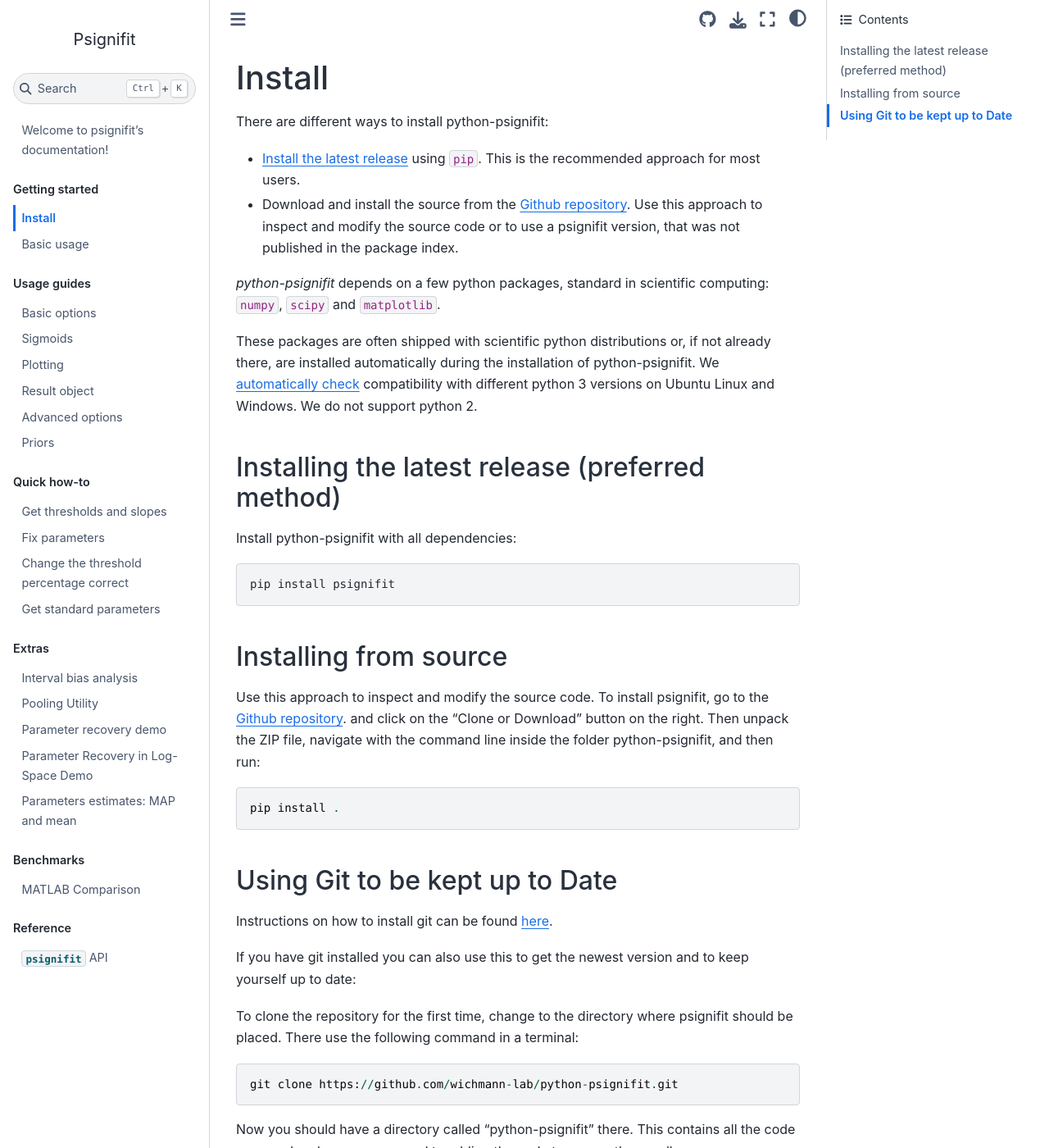
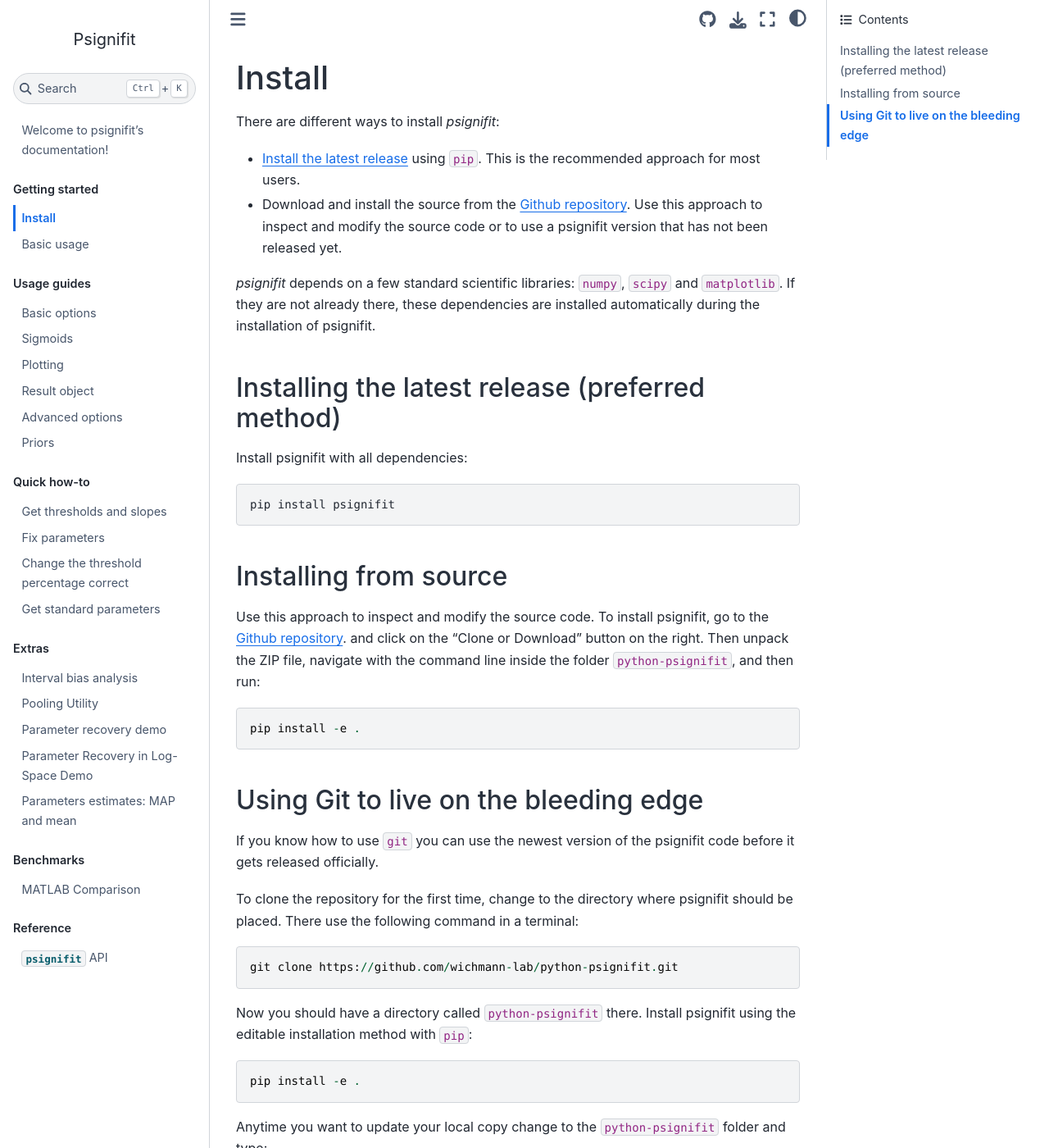
Before and after one commit to wichmann-lab/python-psignifit, a Jupyter Book: the page built from docs/install_guide.md, in a window 1280 px wide and 1400 px high. Shown: the whole window at 82% size. Built offline with Jupyter Book 1.0.4 settings and Sphinx 7.4.7 and the Sphinx Book theme 1.1.4, drawn with Linux system fonts in a browser that asks for light colours; some of the changed text lies outside the part shown.

Commit message:
reformulate the installation guide

````diff
--- a/docs/install_guide.md
+++ b/docs/install_guide.md
@@ -1,27 +1,23 @@
 # Install
 
-There are different ways to install python-psignifit:
+There are different ways to install *psignifit*:
 
 - [Install the latest release](#install-pip) using `pip`.
 This is the recommended approach for most users.
 
 - Download and install the source from the [Github repository](https://github.com/wichmann-lab/python-psignifit/).
 Use this approach to inspect and modify the source code or to use a
-psignifit version, that was not published in the package index.
+psignifit version that has not been released yet.
 
-*python-psignifit* depends on a few python packages, standard in scientific computing:
-`numpy`, `scipy` and `matplotlib`.
-
-These packages are often shipped with scientific python distributions
-or, if not already there, are installed automatically during the
-installation of python-psignifit. We [automatically check](https://github.com/wichmann-lab/python-psignifit/actions)
-compatibility with different python 3 versions on Ubuntu Linux and
-Windows. We do not support python 2.
+*psignifit* depends on a few standard scientific libraries:
+`numpy`, `scipy` and `matplotlib`. If they are not already there, these
+dependencies are installed automatically during the
+installation of psignifit.
 
 (install-pip)=
 ## Installing the latest release (preferred method)
 
-Install python-psignifit with all dependencies:
+Install psignifit with all dependencies:
 
 ```bash
 pip install psignifit
@@ -34,19 +30,16 @@
 the [Github repository](https://github.com/wichmann-lab/python-psignifit/).
 and click on the "Clone or Download" button on the right.
 Then unpack the ZIP file, navigate with the command line inside the
-folder python-psignifit, and then run:
+folder `python-psignifit`, and then run:
 
 ```
-pip install .
+pip install -e .
 ```
 
-## Using Git to be kept up to Date
+## Using Git to live on the bleeding edge
 
-Instructions on how to install git can be found
-[here](https://git-scm.com/book/en/v2/Getting-Started-Installing-Git).
-
-If you have git installed you can also use this to get the newest
-version and to keep yourself up to date:
+If you know how to use `git` you can use the newest version of the
+psignifit code before it gets released officially.
 
 To clone the repository for the first time, change to the directory
 where psignifit should be placed. There use the following command in a
@@ -56,19 +49,16 @@
 git clone https://github.com/wichmann-lab/python-psignifit.git
 ```
 
-Now you should have a directory called "python-psignifit" there. This
-contains all the code you need and you can proceed to adding the code to
-your path as well.
+Now you should have a directory called `python-psignifit` there. Install
+psignifit using the editable installation method with `pip`:
 
-To update your local copy you only need to change to the
-"python-psignifit" folder and type:
+```
+pip install -e .
+```
+
+Anytime you want to update your local copy change to the
+`python-psignifit` folder and type:
 
 ```
 git pull
 ```
-
-Then reinstall the new version with
-
-```
-pip install .
-```
````
